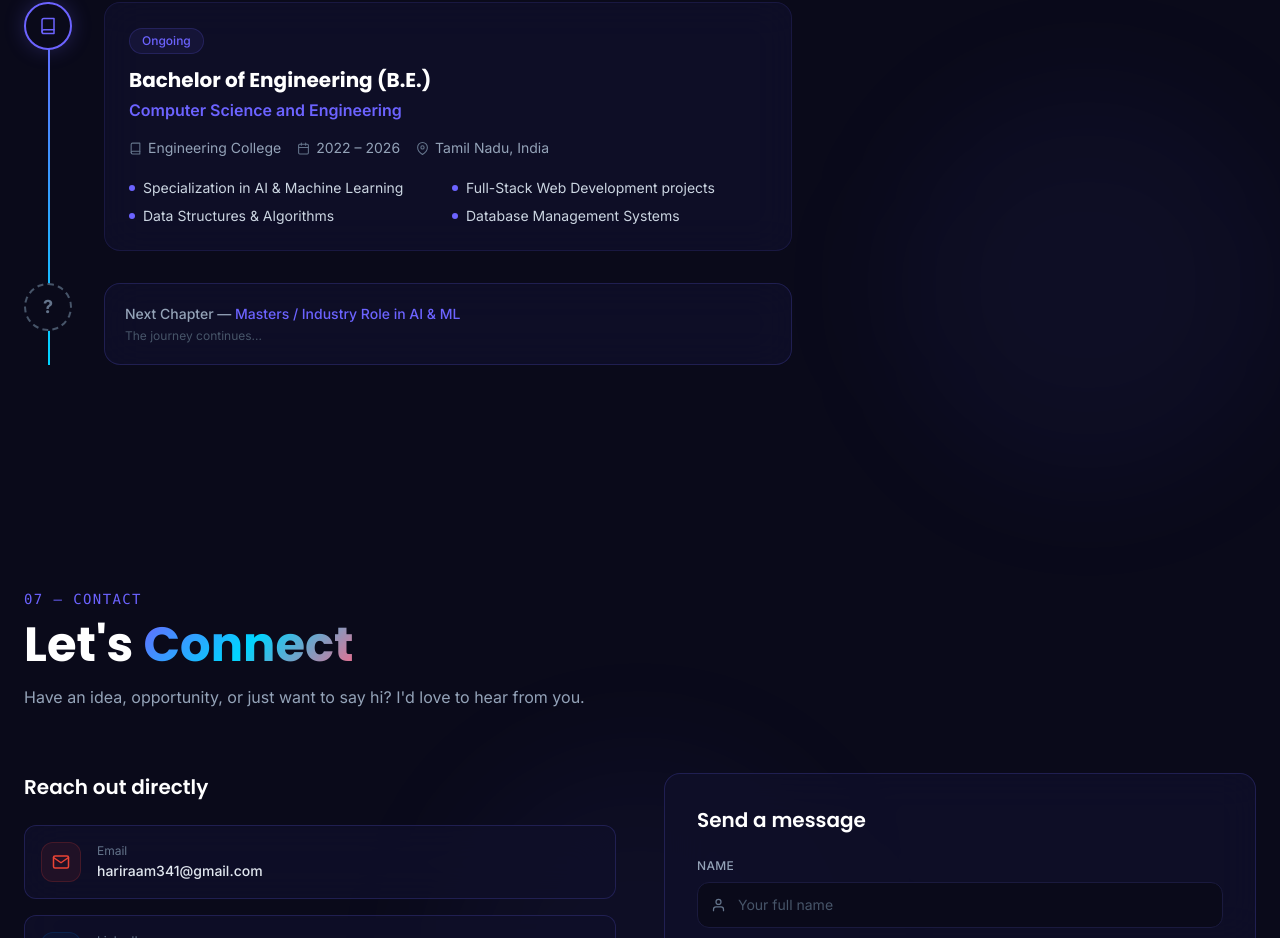
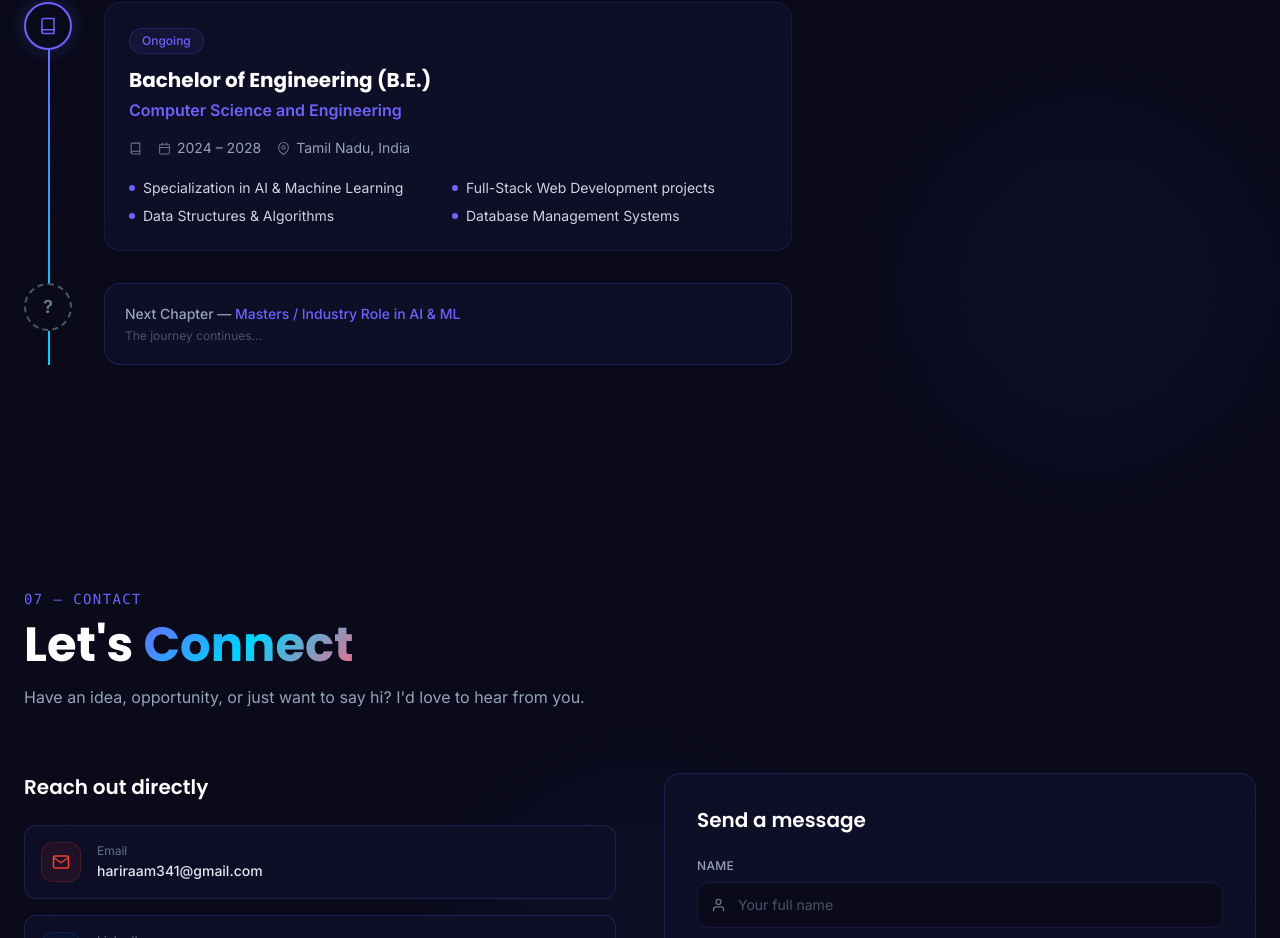
Before and after one commit to HariraamOx7/Portfolio, a React (Create React App) app in the folder hariraam-portfolio/: page / in a window 1280 px wide. Shown: the part 5439-6377 px from the top of the page. Built offline with nearby package versions, Linux system fonts and the light colour scheme.

Commit message:
Modify education data for degree and period
Updated education details including CGPA and period.

```diff
--- a/hariraam-portfolio/src/components/Education.js
+++ b/hariraam-portfolio/src/components/Education.js
@@ -6,8 +6,8 @@ const educationData = [
   {
     degree: "Bachelor of Engineering (B.E.)",
     field: "Computer Science and Engineering",
-    institution: "Engineering College",
-    period: "2022 – 2026",
+    cgpa: 7.98,
+    period: "2024 – 2028",
     location: "Tamil Nadu, India",
     status: "Ongoing",
     highlights: [
```
